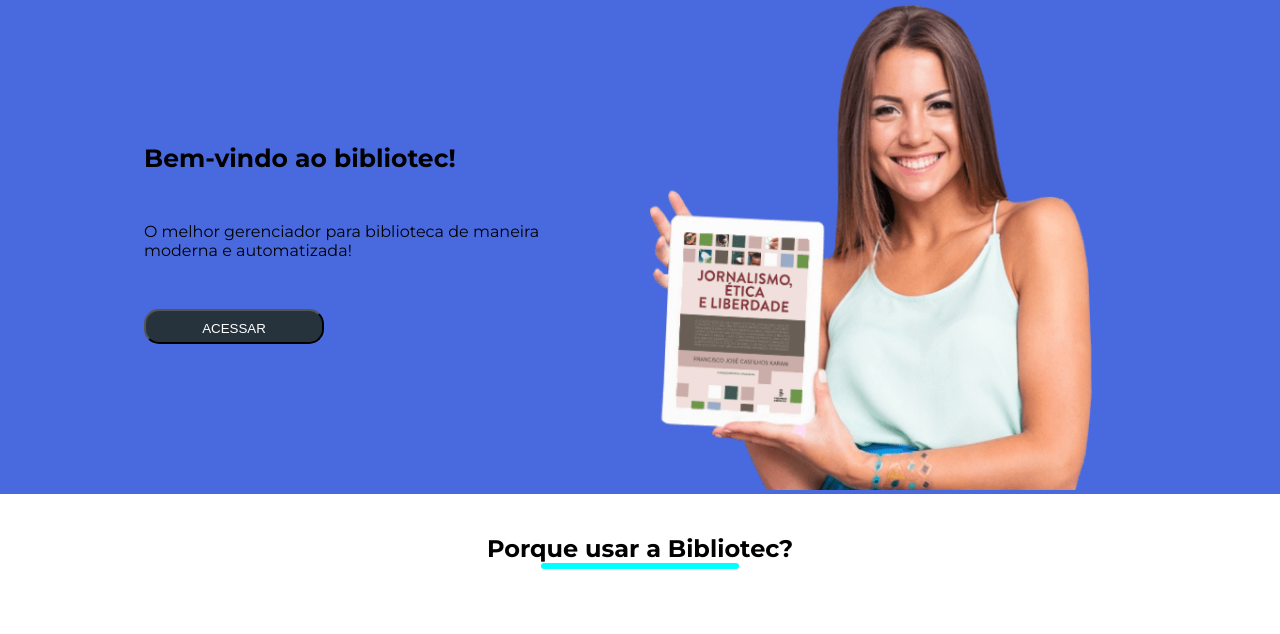
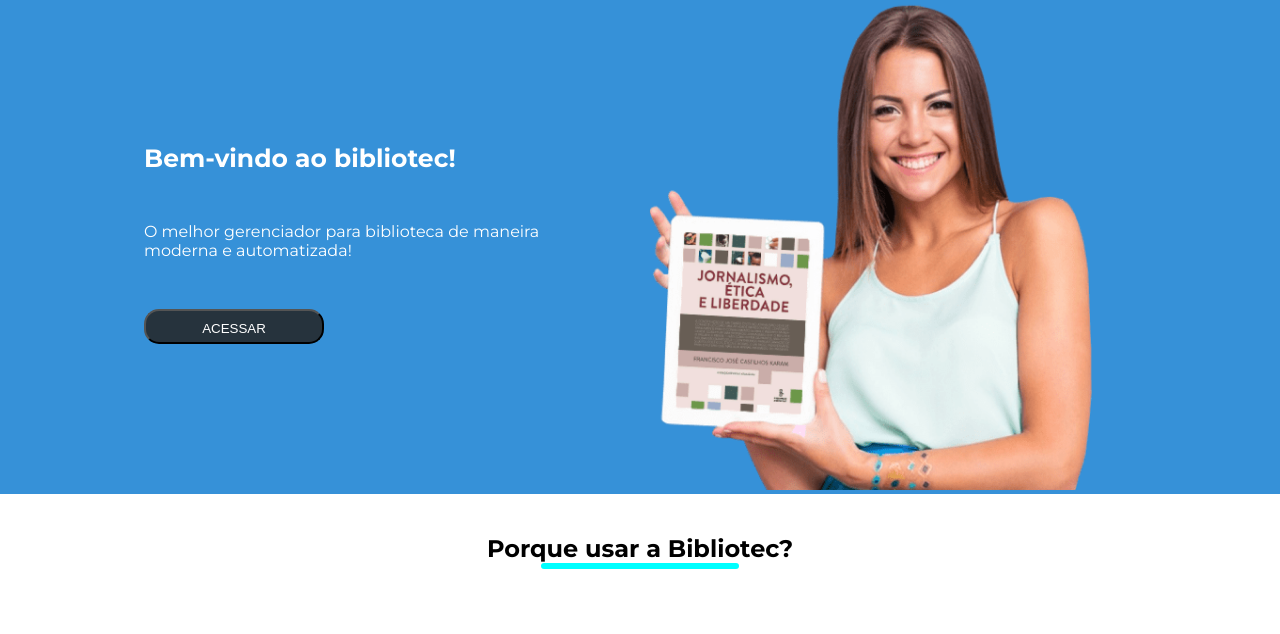
Before and after one commit to Sillocazord/Bibliotec, a plain HTML site: page index.html in a window 1280 px wide. Shown: the part 107-741 px from the top of the page. Drawn offline with Linux system fonts and the light colour scheme.

Commit message:
Finalizando os trabalhos Bibliotec

```diff
--- a/Css/home.css
+++ b/Css/home.css
@@ -70,7 +70,8 @@ header nav a {
 
 #Banner {
 
-    background-color: #4969df;
+   /* background-color: #4969df;*/
+   background-color: #3691D8;
     height: 100%;
     width: 100%;
 }
@@ -110,12 +111,17 @@ header nav a {
 
 
 
-article h2 {
+#Banner h2 {
     font-size: 25px;
     font-family: "Montserrat", sans-serif;
+    color: white;
 
 }
 
+#Banner p {
+    font-family: "Montserrat", sans-serif;
+    color: white;
+}
 /*---------------------------------------Section 1 = Bem-Vindo--------------------------------------------*/
 
 /*-------------------------------------Section 2 = BibliotecFlex------------------------------------------*/
```
